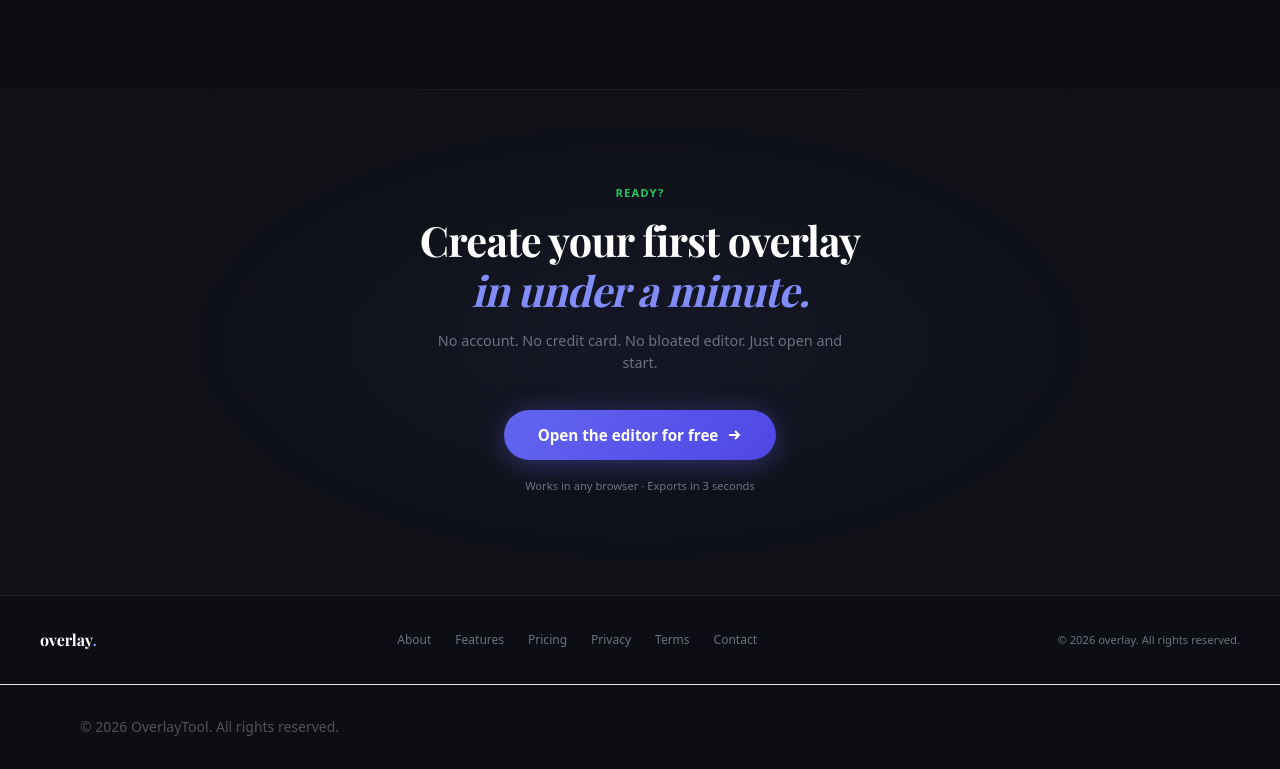
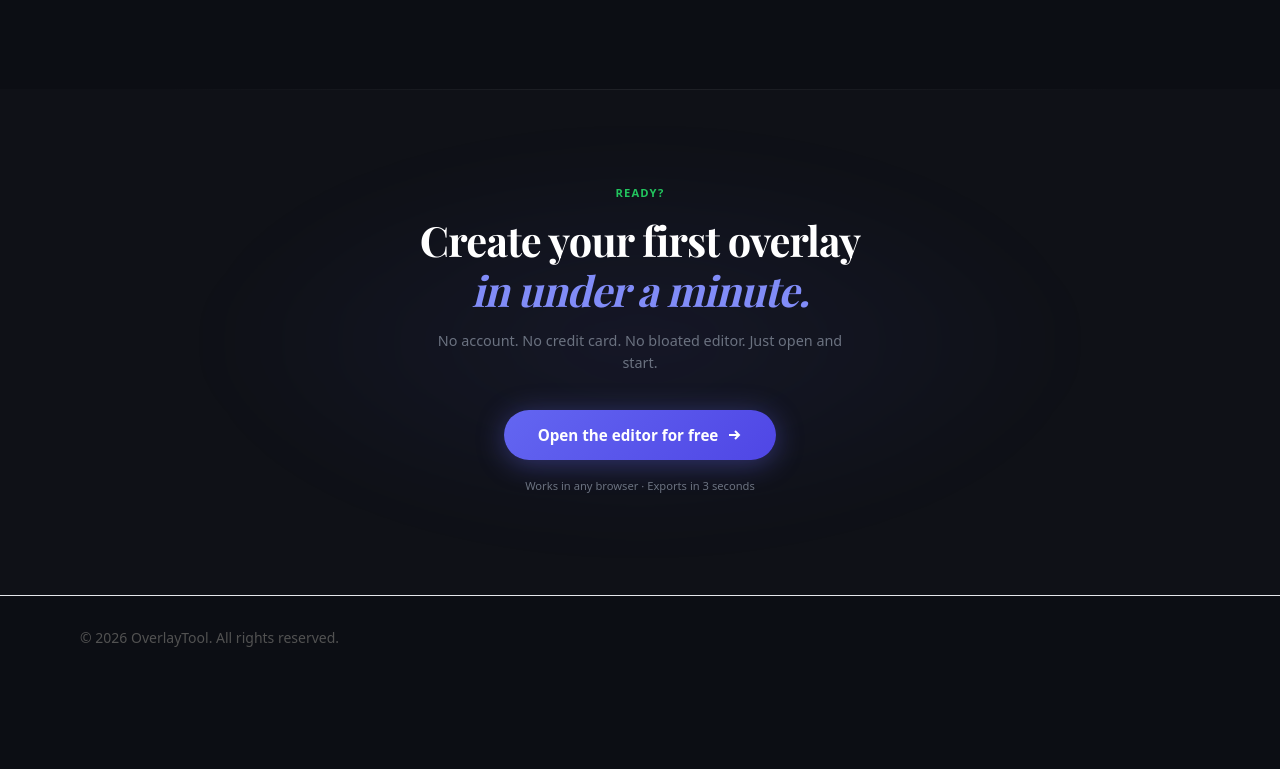
Before and after one commit to thakarpratik/overlay2.0, a Next.js app: page / in a window 1280 px wide. Shown: the part 2393-3162 px from the top of the page. After the commit the page ends 3073 px from the top, so only its background shows below. Built offline with nearby package versions, Linux system fonts and the light colour scheme; a web font is replaced by a local one.

Commit message:
Remove Footer component from HomePage
Removed the Footer component from the HomePage.

```diff
--- a/app/(marketing)/page.tsx
+++ b/app/(marketing)/page.tsx
@@ -547,30 +547,6 @@ function FinalCTA() {
 }
 
 /* ─────────────────────────────────────────────
-   FOOTER
-   ───────────────────────────────────────────── */
-function Footer() {
-  return (
-    <footer style={{ background: 'var(--clr-bg)', borderTop: '1px solid var(--clr-border)', padding: '32px 24px' }}>
-      <div style={{ maxWidth: 1200, margin: '0 auto', display: 'flex', alignItems: 'center', justifyContent: 'space-between', flexWrap: 'wrap', gap: 16 }}>
-        <span style={{ fontFamily: 'var(--font-display)', fontSize: '1rem', fontWeight: 700, color: 'var(--clr-text)' }}>
-          overlay<span style={{ color: 'var(--clr-accent)' }}>.</span>
-        </span>
-        <div style={{ display: 'flex', gap: 24, flexWrap: 'wrap' }}>
-          {['About', 'Features', 'Pricing', 'Privacy', 'Terms', 'Contact'].map(link => (
-            <Link key={link} href={`/${link.toLowerCase()}`} style={{ fontSize: '0.75rem', color: 'var(--clr-muted)', textDecoration: 'none', transition: 'color 0.2s' }}
-              onMouseEnter={e => (e.target as HTMLElement).style.color = 'var(--clr-sub)'}
-              onMouseLeave={e => (e.target as HTMLElement).style.color = 'var(--clr-muted)'}
-            >{link}</Link>
-          ))}
-        </div>
-        <span style={{ fontSize: '0.7rem', color: 'var(--clr-muted)' }}>© 2026 overlay. All rights reserved.</span>
-      </div>
-    </footer>
-  )
-}
-
-/* ─────────────────────────────────────────────
    PAGE ROOT
    ───────────────────────────────────────────── */
 export default function HomePage() {
@@ -583,7 +559,6 @@ export default function HomePage() {
       <Showcase />
       <Features />
       <FinalCTA />
-      <Footer />
     </div>
   )
 }
```
